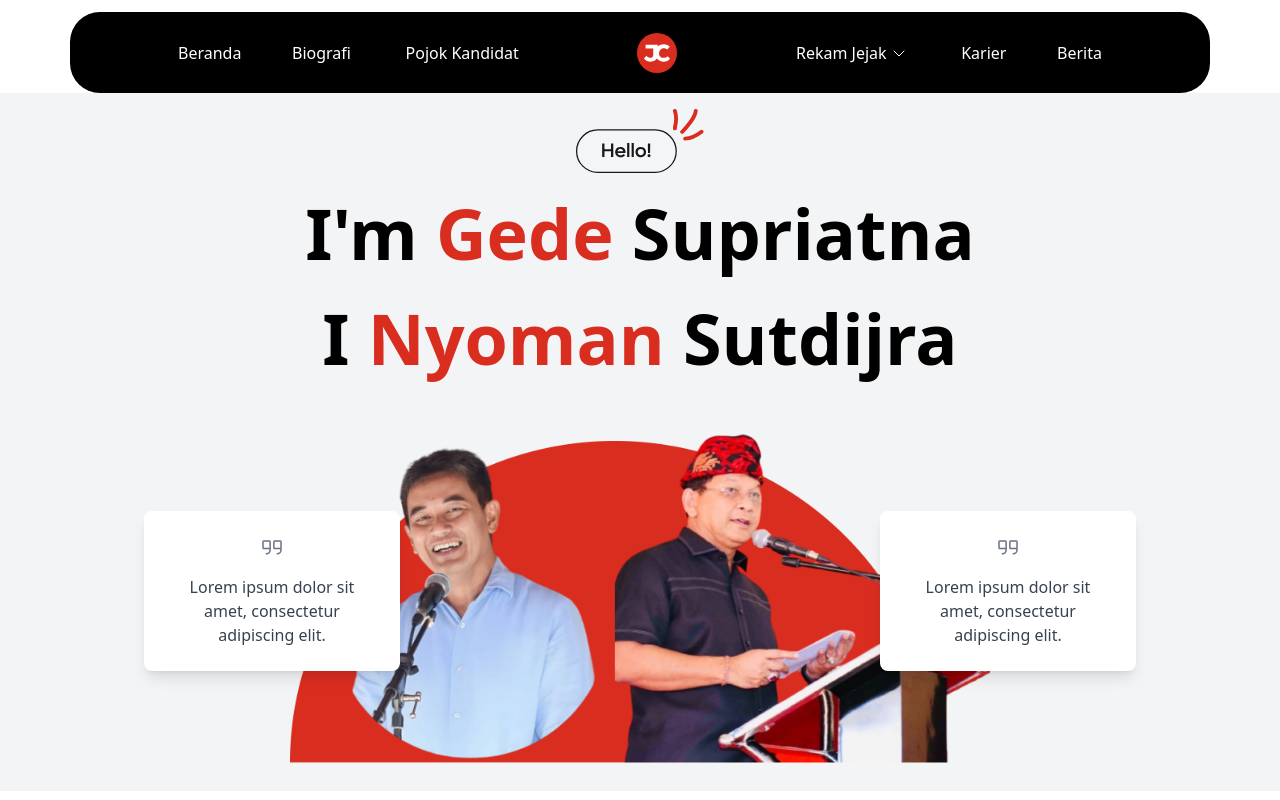
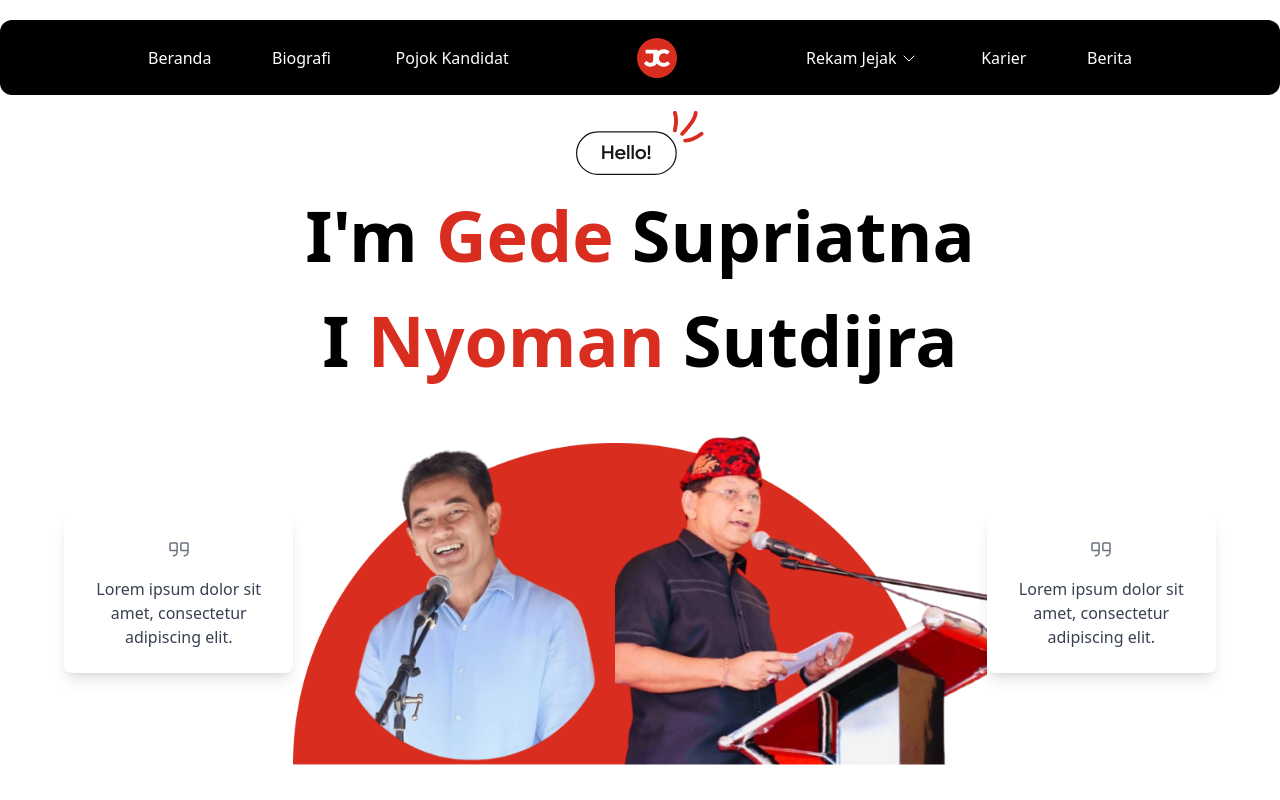
Before and after one commit to RamzGxz/landing-page-denpasar, a React (Vite) app: page / in a window 1280 px wide. Built offline with nearby package versions, Linux system fonts and the light colour scheme.

Commit message:
revisi navbar

```diff
--- a/src/components/Hero.jsx
+++ b/src/components/Hero.jsx
@@ -3,7 +3,7 @@ import { Quotes } from 'phosphor-react';
 
 const Hero = () => {
   return (
-    <div className="mx-auto w-full flex flex-col items-center justify-center bg-gray-100">
+    <div className="mx-auto w-full flex flex-col items-center justify-center mt-5">
       <div className="text-center">
         <img
           src="/assets/taufan/hello.svg"
@@ -20,8 +20,7 @@ const Hero = () => {
         </div>
       </div>
       <div className="flex w-full max-w-6xl justify-center items-center">
-        {/* Left Card */}
-        <div className="hidden lg:flex absolute left-36 w-64 p-6 bg-white shadow-lg rounded-lg text-center flex-col items-center">
+        <div className="hidden lg:flex relative left-0 w-64 p-6 bg-white shadow-lg rounded-lg text-center flex-col items-center">
           <Quotes size={24} className="text-gray-500 mb-4" />
           <p className="text-gray-700">Lorem ipsum dolor sit amet, consectetur adipiscing elit.</p>
         </div>
@@ -30,7 +29,7 @@ const Hero = () => {
           alt="Hero"
           className="w-full mx-auto lg:w-[700px] lg:h-[400px]"
         />
-        <div className="hidden lg:flex absolute right-36 w-64 p-6 bg-white shadow-lg rounded-lg text-center flex-col items-center">
+        <div className="hidden lg:flex relative right-0 w-64 p-6 bg-white shadow-lg rounded-lg text-center flex-col items-center">
           <Quotes size={24} className="text-gray-500 mb-4" />
           <p className="text-gray-700">Lorem ipsum dolor sit amet, consectetur adipiscing elit.</p>
         </div>
--- a/src/components/Navbar.jsx
+++ b/src/components/Navbar.jsx
@@ -18,9 +18,9 @@ const Navbar = () => {
   };
 
   return (
-    <nav className=" bg-black w-full h-[81px] rounded-[30px] mx-auto flex items-center justify-between px-4 relative md:w-full lg:w-[1140px] lg:mt-3">
-      {/* Desktop View */}
-      <div className="hidden lg:flex items-center text-white w-full justify-between">
+    <nav className="bg-black sticky top-5 h-[50px] rounded-xl w-full lg:max-w-screen-xl lg:mx-auto lg:h-[75px] flex items-center z-50 lg:top-5">
+      <div className="container mx-auto px-4 sm:px-6 lg:px-14 lg:max-w-full">
+        <div className="hidden lg:flex items-center text-white flex-grow justify-between">
           <ul className="flex items-center flex-grow justify-between">
             <li className="ml-20 group">
               <a href="#beranda" className="group-hover:bg-[#D92D20] group-hover:text-white px-3 py-2 rounded-[60px] transition duration-300">Beranda</a>
@@ -57,16 +57,12 @@ const Navbar = () => {
             </li>
           </ul>
         </div>
-
-      {/* Mobile and Tablet View */}
         <div className="flex lg:hidden items-center justify-between w-full">
           <img src="/public/assets/taufan/logo.svg" alt="Logo" className="h-10" />
           <button onClick={toggleMenu} className="text-white ml-4">
             <List size={24} />
           </button>
         </div>
-
-      {/* Hamburger Menu */}
         <div className={`fixed top-0 left-0 w-full h-screen bg-black text-white flex flex-col items-center transition-transform duration-300 ${isMenuOpen ? 'translate-y-0' : 'translate-y-[-100%]'}`}>
           <button onClick={closeMenu} className="absolute top-4 right-4 text-white">
             <X size={24} />
@@ -104,6 +100,7 @@ const Navbar = () => {
             </li>
           </ul>
         </div>
+      </div>
     </nav>
   );
 };
```
Lines whose indentation alone changed are shown as unchanged.
